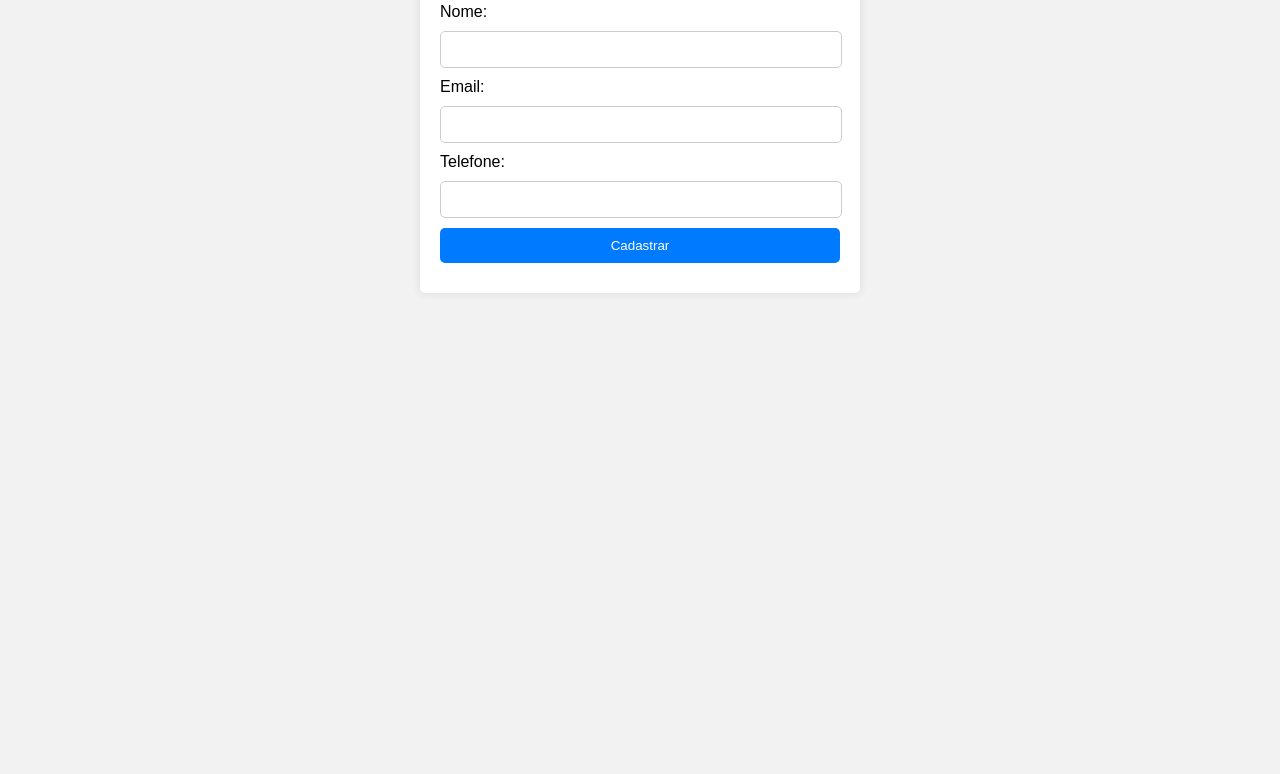
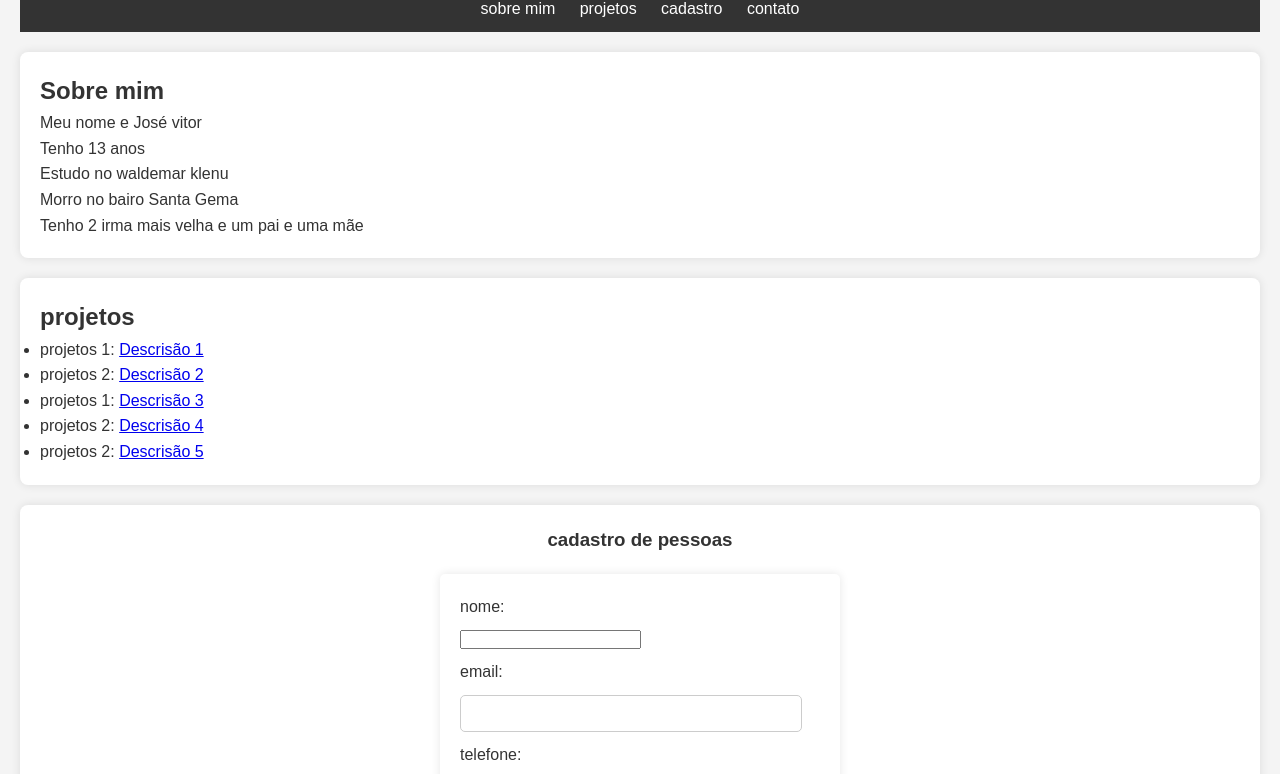
Before and after one commit to zezinhodosenai90/pessoal, a plain HTML site: page index.html in a window 1280 px wide. Shown: the part 85-859 px from the top of the page. Before the commit the page ends 800 px from the top, so only its background shows below. Drawn offline with Linux system fonts and the light colour scheme.

Commit message:
Update index.html

```diff
--- a/index.html
+++ b/index.html
@@ -1,28 +1,81 @@
 <!DOCTYPE html>
-<html lang="pt-BR">
+<html>
+
 
 <head>
-
-    <title>Cadastro De Cliente</title>
+  <title>minha página pessoal</title>
+</head>
 <style>
-      body {
-        Font-Family: Arial, sans-serif;
-        Margin: 0;
-        Padding: 0;
-        background-color: #f2f2f2;
+  * {
+    margin: 0;
+    padding: 0;
+    box-sizing: border-box;
   }
 
 
-      h2 {
+  body {
+    font-family: Ariel, sans-serif;
+    background-color: #f4f4f4;
+    color: #333;
+    line-height: 1.6;
+    padding: 20px;
+  }
+
+
+  header {
+    background-color: #333;
+    color: #fff;
+    padding: 10px 0;
+    text-align: center;
+  }
+  header h1 {
+margim-bottom: 10px;
+  }
+
+
+  nav ul {
+    list-style: none;
+  }
+
+
+  nav ul li {
+    display: inline;
+    margin: 0 10px;
+  }
+
+
+  nav ul li a {
+    color: #fff;
+    text-decoration: none;
+  }
+
+
+  section {
+    margin: 20px 0;
+  }
+    section#sobre,
+    section#projetos,
+    section#cadastro,
+    section#contato {
+background-color: #fff;
+padding:20px;
+border-radius:8px;
+box-shadow:0 0 10px rgba(0,0,0,0.1);
+    }
+  footer{
+  text-align:center;
+margin-top: 20px;
+  }
+  h3{
+
 
 text-align: center;
+
 
 }
 
 
-      form {
-
-
+form{
 max-width: 400px;
 margin: 20px auto;
 Background-color: #fff;
@@ -31,55 +84,86 @@
 box-shadow: 0 0 10px rgba(0, 0, 0, 0.1);
 }
 
+
 label,
-      input {
+input{
 display: block;
 margin-bottom: 10px;
-
-
 }
-
-      input[type="text"],
+input[tyoe="text"],
 input[type="email"],
-      input[type="tel"] {
+input[type="tel"]{
 width: 95%;
 padding: 10px;
 border: 1px solid #ccc;
 border-radius: 5px;
 }
-
-      input[type="submit"] {
+input[type="submit"]{
 width: 100%;
 padding: 10px;
 border: none;
 border-radius: 5px;
-        Background-color: #007bff;
-        color: #fff;
-        cursor: pointer;
 }
 
-      input[type="submit"]:hover {
-        Background-color: #0056b3;
-      }
 </style>
-    <script type="text/javascript" src="./index.js" defer=""></script>
-    <link rel="stylesheet" href="./index.css">
-  </head>
+
 
 <body>
-    <h2>Cadastro De Pessoas</h2>
+  <header>
+    <h1>Bem vindoa pagina do josé vitor</h1>
+    <nav>
+      <ul>
+        <li><a href="#sobre">sobre mim</a></li>
+        <li><a href="#projetos">projetos</a></li>
+    <li><a href="#cadastro">cadastro</a></li>
+        <li><a href="#contato">contato</a></li>
+      </ul>
+    </nav>
+  </header>
+  <section id="sobre">
+    <h2>Sobre mim</h2>
+<p>Meu nome e José vitor</p>
+<p>Tenho 13 anos</p>
+<p>Estudo no waldemar klenu</p>
+<p>Morro no bairo Santa Gema </p>
+<p>Tenho 2 irma mais velha e um pai e uma mãe</p>
+
+
+
+
+<p class=""></p>
+  </section>
+  <section id="projetos">
+    <h2>projetos</h2>
+    <ul>
+      <li>projetos 1: <a href="#">Descrisão 1</a></li>
+      <li>projetos 2: <a href="#">Descrisão 2</a></li>
+      <li>projetos 1: <a href="#">Descrisão 3</a></li>
+      <li>projetos 2: <a href="#">Descrisão 4</a></li>
+       <li>projetos 2: <a href="#">Descrisão 5</a></li>
+    </ul>
+
+  </section>
+  <section id="cadastro">
+    <h3>cadastro de pessoas</h3>
     <form>
-      <label>Nome:</label>
-      <input type="text" id="nome" name="nome" required="">
-
-      <label>Email:</label>
-      <input type="Email" id="Email" name="Email" required="">
-      <label>Telefone:</label>
-      <input type="Tel" id="Telefone" name="Telefone" required="">
-      <input type="submit" value="Cadastrar">
+     <label>nome:</label>
+     <input type="text" id="nome" name="nome" required>
+      <label>email:</label>
+      <input type="email" id="email" name="email" required>
+        <label>telefone:</label>
+        <input type="tel" id="telefone" name=telefone required>
+        <input type="submit" value="cadastrar">
         </form>
 
-
+  <section id="contato">
+    <h2>contato</h2>
+    <p>entre em contato comigo via <a href="mailto:jose_v_lopes@estudante.sesisenai.org.br">email@exemplo.com</a></p>
+  </section>
+  <footer>
+    <p>&copy; 2024 - José Vitor</p>
+  </footer>
 </body>
 
+
 </html>
```
Lines whose indentation alone changed are shown as unchanged.
